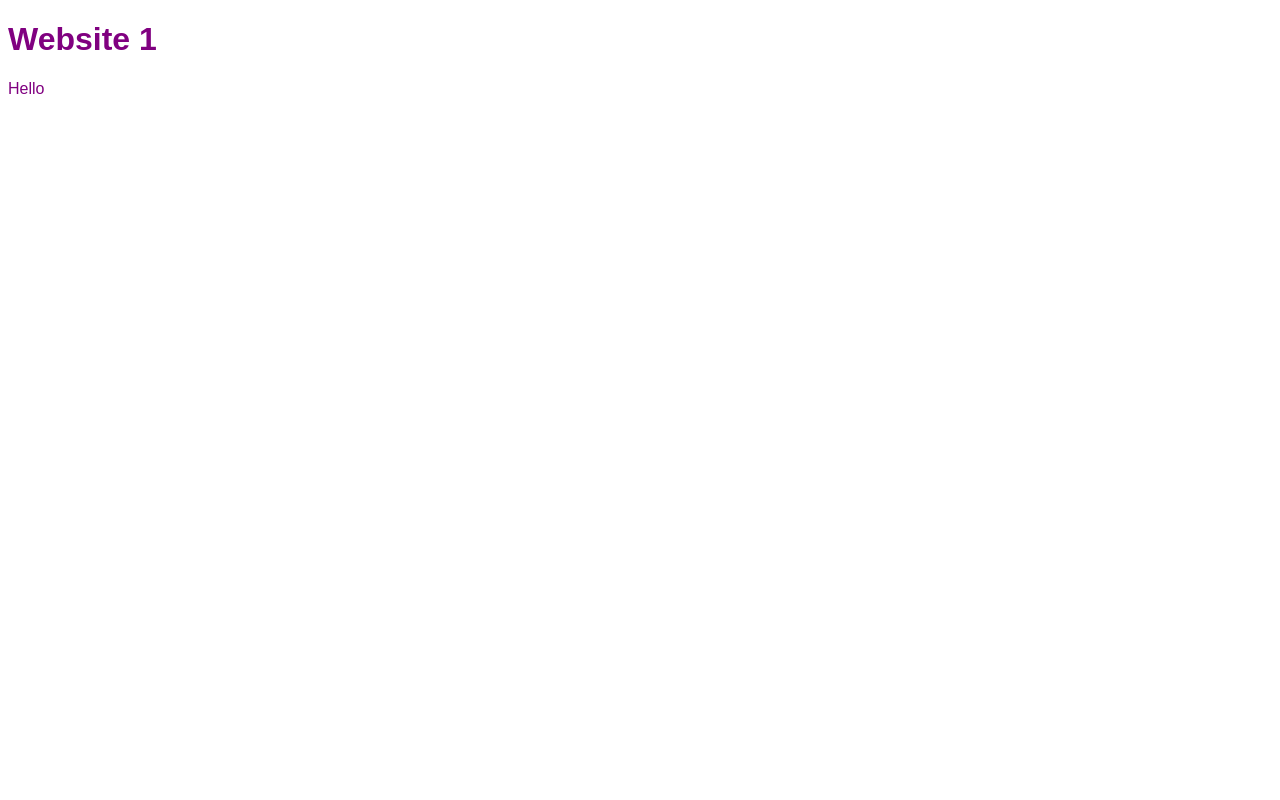
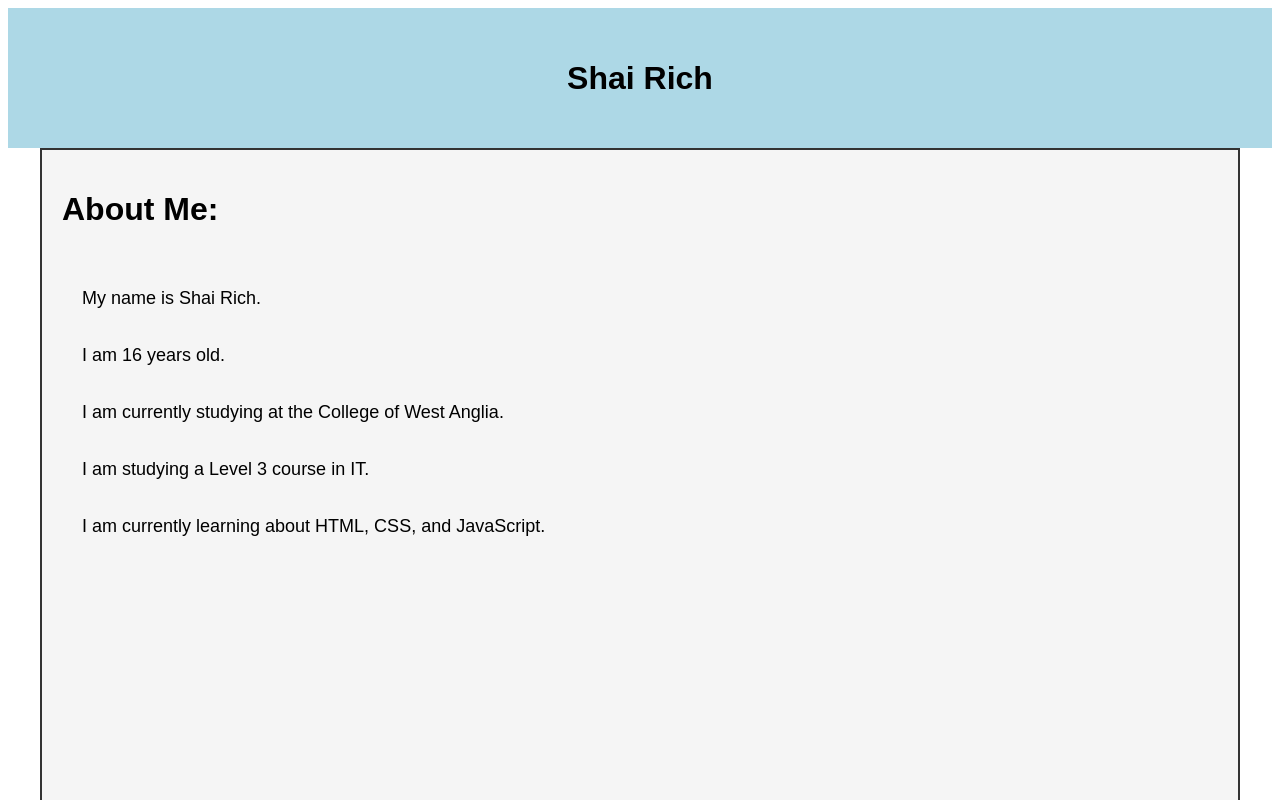
Before and after one commit to shairich/webstie-1, a plain HTML site: page index.html in a window 1280 px wide. Shown: the top 800 px of the page. Drawn offline with Linux system fonts and the light colour scheme.

Commit message:
Added an "About Me" section

```diff
--- a/index.html
+++ b/index.html
@@ -7,7 +7,18 @@
     <link rel="stylesheet" href="styles/styles.css">
 </head>
 <body>
-    <h1>Website 1</h1>
-    <p>Hello </p>
+    <div class="heading">
+        <h1>Shai Rich</h1>
+    </div>
+    <div class="my-box">
+         <h1>About Me:</h1>
+         <div class="about-me">
+            <p>My name is Shai Rich.</p>
+            <p>I am 16 years old.</p>
+            <p>I am currently studying at the College of West Anglia.</p>
+            <p>I am studying a Level 3 course in IT.</p>
+            <p>I am currently learning about HTML, CSS, and JavaScript.</p>
+         </div>
+    </div>
 </body>
 </html>
--- a/styles/styles.css
+++ b/styles/styles.css
@@ -1,10 +1,35 @@
 *
 {
     font-family: arial;
-    color: purple;
+    color: black;
 }
 div
 {
     background-color: lightblue;
     padding: 20px;
 }
+.heading
+{
+    display: flex;
+    justify-content: center;
+    align-items: center;
+    height: 100px;
+}
+
+.my-box {
+  /*display: flex;*/
+  width: 1200px;
+  height: 900px;
+  background-color: whitesmoke;
+  border: 2px solid #333333;
+  margin: 0 auto;
+  box-sizing: border-box;
+}
+
+.about-me {
+  display: flex;
+  flex-direction: column;
+  height: 100%;
+  background-color:whitesmoke;
+  font-size: 18px;
+}
```
